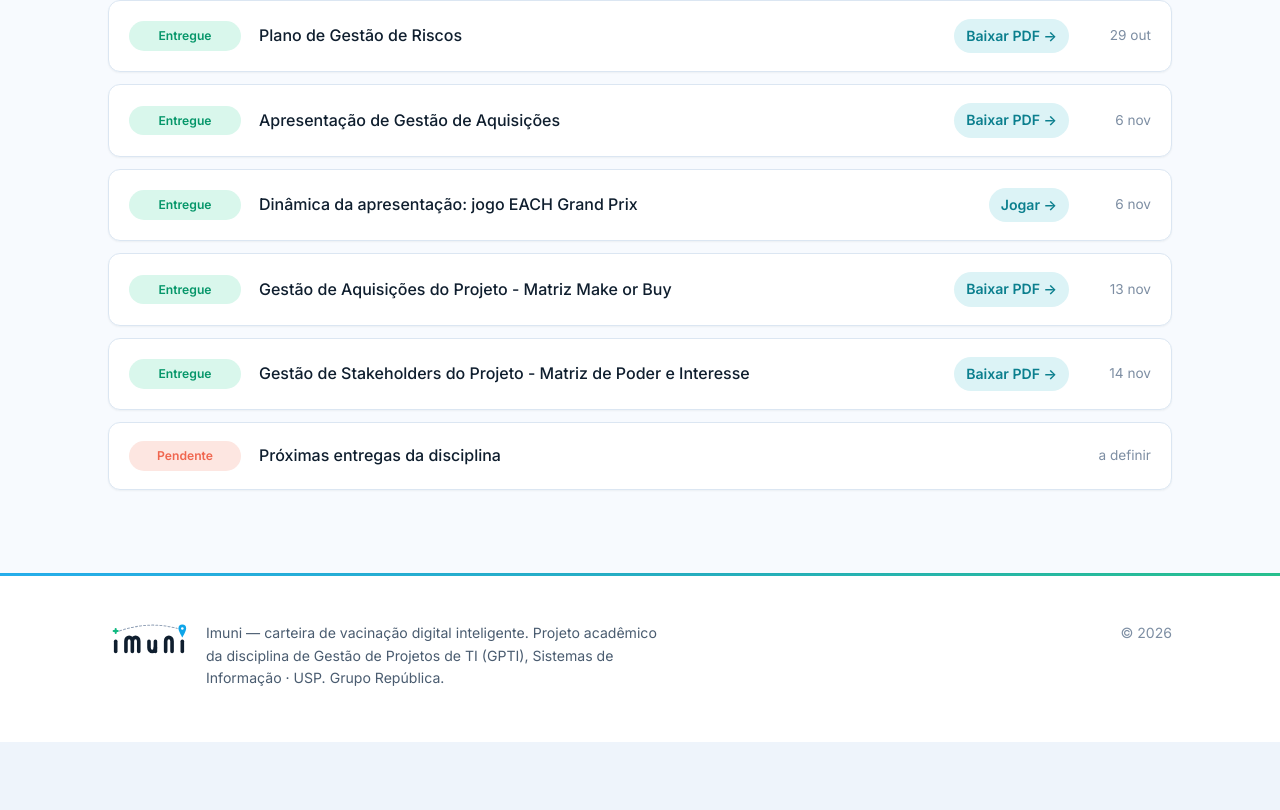
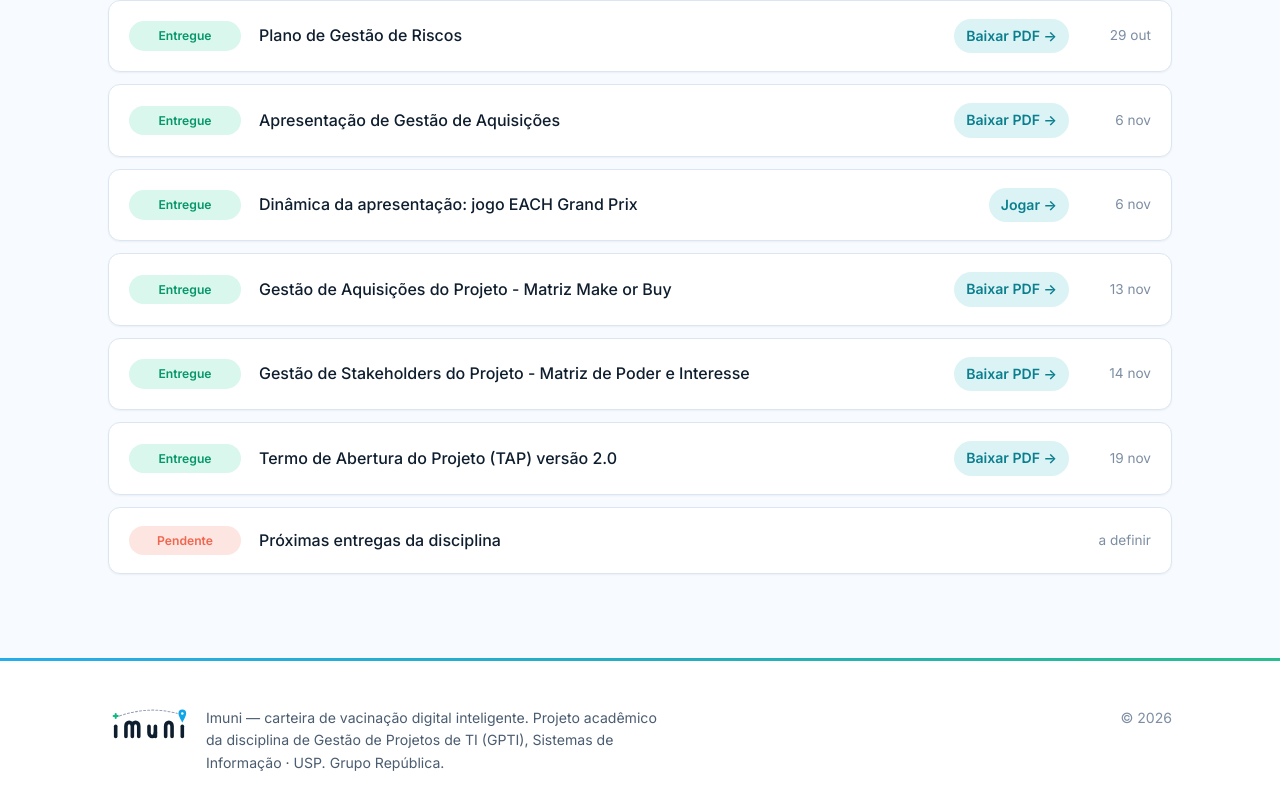
Before and after one commit to aguiar-diego/imuni, a React (Vite) app: page / in a window 1280 px wide. Shown: the part 5676-6486 px from the top of the page. Before the commit the page ends 6418 px from the top, so only its background shows below. Built offline with nearby package versions, Linux system fonts and the light colour scheme.

Commit message:
Adiciona TAP v2 no site

```diff
--- a/src/components/Documentos.jsx
+++ b/src/components/Documentos.jsx
@@ -105,6 +105,13 @@ const DOCUMENTOS = [
     acao: 'Baixar PDF',
   },
   {
+    nome: 'Termo de Abertura do Projeto (TAP) versão 2.0',
+    data: '19 nov',
+    status: 'entregue',
+    href: `${BASE}docs/TAP2.0_Imuni.pdf`,
+    acao: 'Baixar PDF',
+  },
+  {
     nome: 'Próximas entregas da disciplina',
     data: 'a definir',
     status: 'pendente',
```
Also changed, not shown: 1 other file (tests, documents, lock files or other folders).
